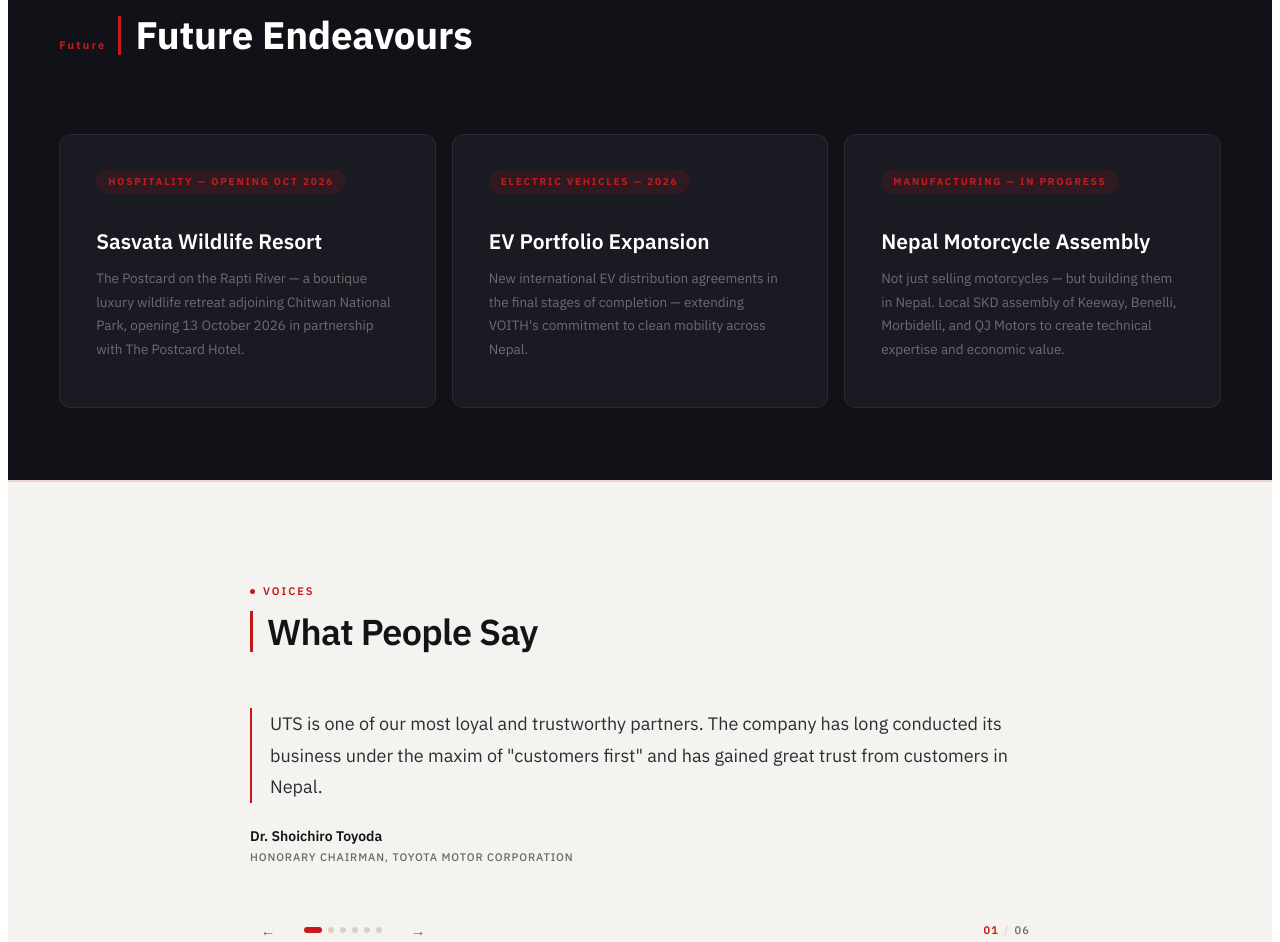
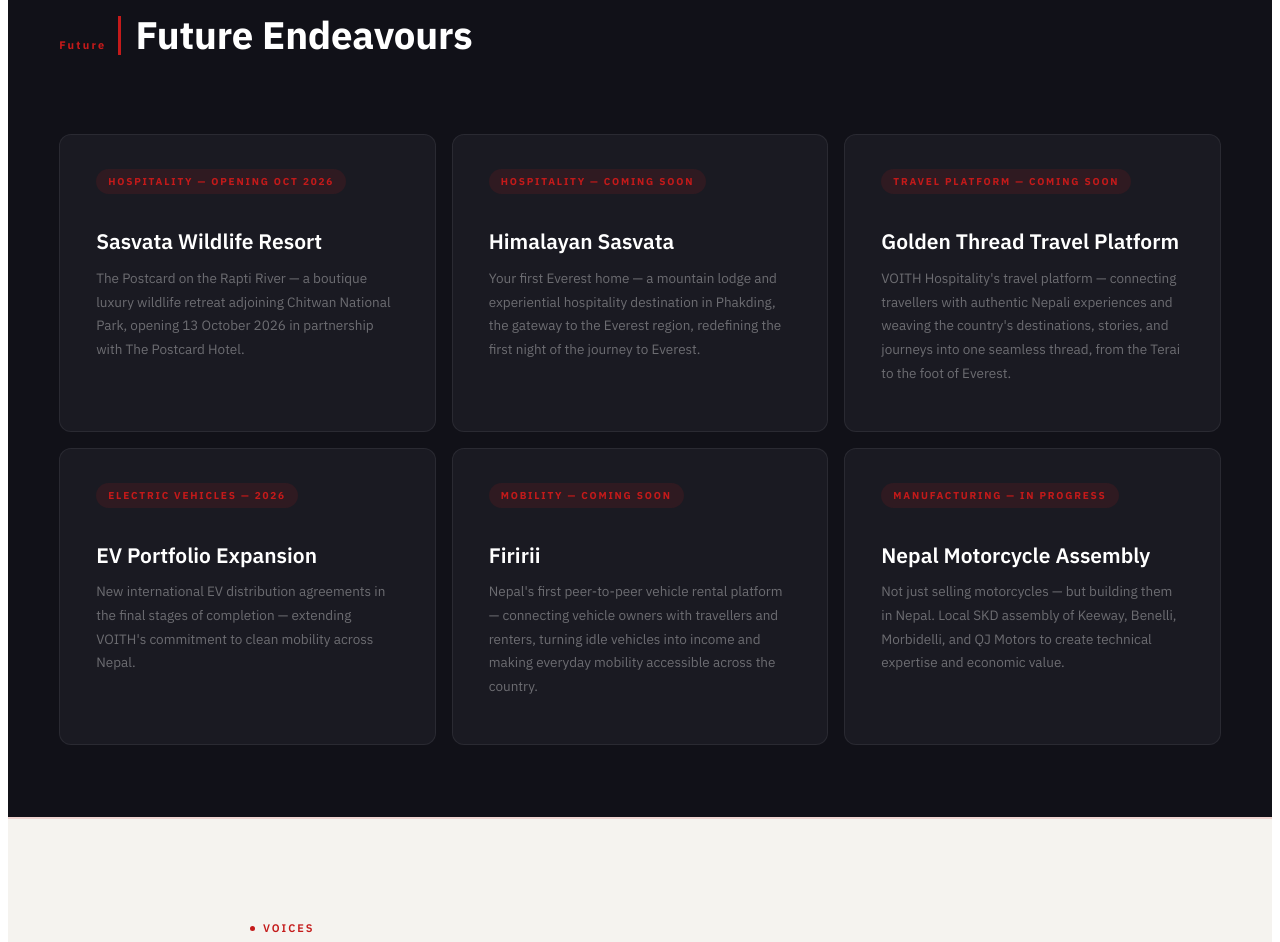
Before and after one commit to VaidyaMobilityPvtLtd/voith-website, a Next.js app: page / in a window 1280 px wide. Shown: the part 9980-10922 px from the top of the page. Built offline with nearby package versions, Linux system fonts and the light colour scheme.

Commit message:
people and future page changes

```diff
--- a/src/components/pages/PeoplePageView.tsx
+++ b/src/components/pages/PeoplePageView.tsx
@@ -1,6 +1,5 @@
 import {
   boardOfDirectors,
-  executiveTeam,
   pageMeta,
   voithFamily,
   voithFamilyStats,
@@ -25,7 +24,6 @@
       heroImage={meta.heroImage}
     >
       <PeopleTabs
-        executiveTeam={executiveTeam}
         boardOfDirectors={boardOfDirectors}
         voithFamily={voithFamily}
         voithFamilyStats={voithFamilyStats}
--- a/src/data/future.ts
+++ b/src/data/future.ts
@@ -17,11 +17,32 @@
     image: "/brands/sasvata-wellness-resort.png",
   },
   {
+    pill: "Hospitality — Coming Soon",
+    title: "Himalayan Sasvata",
+    description:
+      "Your first Everest home — a mountain lodge and experiential hospitality destination in Phakding, the gateway to the Everest region, redefining the first night of the journey to Everest.",
+    image: "/timeline/2025-kailash.png",
+  },
+  {
+    pill: "Travel Platform — Coming Soon",
+    title: "Golden Thread Travel Platform",
+    description:
+      "VOITH Hospitality's travel platform — connecting travellers with authentic Nepali experiences and weaving the country's destinations, stories, and journeys into one seamless thread, from the Terai to the foot of Everest.",
+    image: "/timeline/homepage.jpg",
+  },
+  {
     pill: "Electric Vehicles — 2026",
     title: "EV Portfolio Expansion",
     description:
       "New international EV distribution agreements in the final stages of completion — extending VOITH's commitment to clean mobility across Nepal.",
     image: "/brands/vaidya-energy.png",
+  },
+  {
+    pill: "Mobility — Coming Soon",
+    title: "Firirii",
+    description:
+      "Nepal's first peer-to-peer vehicle rental platform — connecting vehicle owners with travellers and renters, turning idle vehicles into income and making everyday mobility accessible across the country.",
+    image: "/brands/toyota_hero.webp",
   },
   {
     pill: "Manufacturing — In Progress",
--- a/src/data/people.ts
+++ b/src/data/people.ts
@@ -55,7 +55,14 @@
 
 export type FamilyStat = { value: string; label: string };
 
-export const executiveTeam: PersonCard[] = [
+export const boardOfDirectors: PersonCard[] = [
+  {
+    initials: "VGV",
+    name: "Dr. Vijaya Gajananda Vaidya",
+    role: "Founder & Late Chairman",
+    badge: "In Memoriam",
+    image: "/dr-vaidya.png",
+  },
   {
     initials: "SV",
     name: "Suraj Vaidya",
@@ -77,30 +84,7 @@
     image: "/SuryanshSir.JPG",
     bio: "Driving Nepal's EV transition as CEO of Vaidya Energy — sole authorised Ather Energy distributor. Ather won Best Stall at NADA 2024. Finalising new EV partnerships and expanding the two-wheeler portfolio. Honorary Consul General of the Philippines in Nepal. Leads strategic growth initiatives across the next-generation VOITH portfolio.",
   },
-];
-
-export const boardOfDirectors: PersonCard[] = [
-  {
-    initials: "VGV",
-    name: "Dr. Vijaya Gajananda Vaidya",
-    role: "Founder & Late Chairman",
-    badge: "In Memoriam",
-  },
-  {
-    initials: "SV",
-    name: "Suraj Vaidya",
-    role: "Chairman of the Board",
-  },
-  {
-    initials: "RSV",
-    name: "Ritu Singh Vaidya",
-    role: "Managing Director",
-  },
-  {
-    initials: "SuV",
-    name: "Suryansh Vaidya",
-    role: "Director — Strategic Growth",
-  },
+  // Independent / non-executive directors — placeholder names, replace with real appointees.
   {
     initials: "RKA",
     name: "Rajendra K. Acharya",
@@ -110,6 +94,16 @@
     initials: "SMR",
     name: "Saroj M. Rana",
     role: "Independent Director",
+  },
+  {
+    initials: "AT",
+    name: "Anjana Tamang",
+    role: "Independent Director",
+  },
+  {
+    initials: "PS",
+    name: "Prabesh Sherchan",
+    role: "Non-Executive Director",
   },
 ];
 
--- a/src/data/shared.ts
+++ b/src/data/shared.ts
@@ -42,7 +42,7 @@
       "Mobility, construction, hospitality, and diversified services — VOITH's four sectors building Nepal's economy.",
     stat: "4",
     statLabel: "Core sectors",
-    heroImage: "/Industrieshero.png",
+    heroImage: "/IndustriesHero.png",
   },
   impact: {
     eyebrow: "Community",
@@ -66,8 +66,8 @@
     eyebrow: "Forward",
     title: "The Future",
     description:
-      "Hospitality, electric mobility, and local manufacturing — where VOITH is headed next.",
-    stat: "3",
+      "Hospitality, electric mobility, digital platforms, and local manufacturing — where VOITH is headed next.",
+    stat: "6",
     statLabel: "Major initiatives",
     heroImage: "/timeline/home2.png",
   },
```
Also changed, not shown: src/components/pages/FuturePageView.tsx (+0 -7 lines), src/components/pages/PeopleTabs.tsx (+2 -8 lines).
